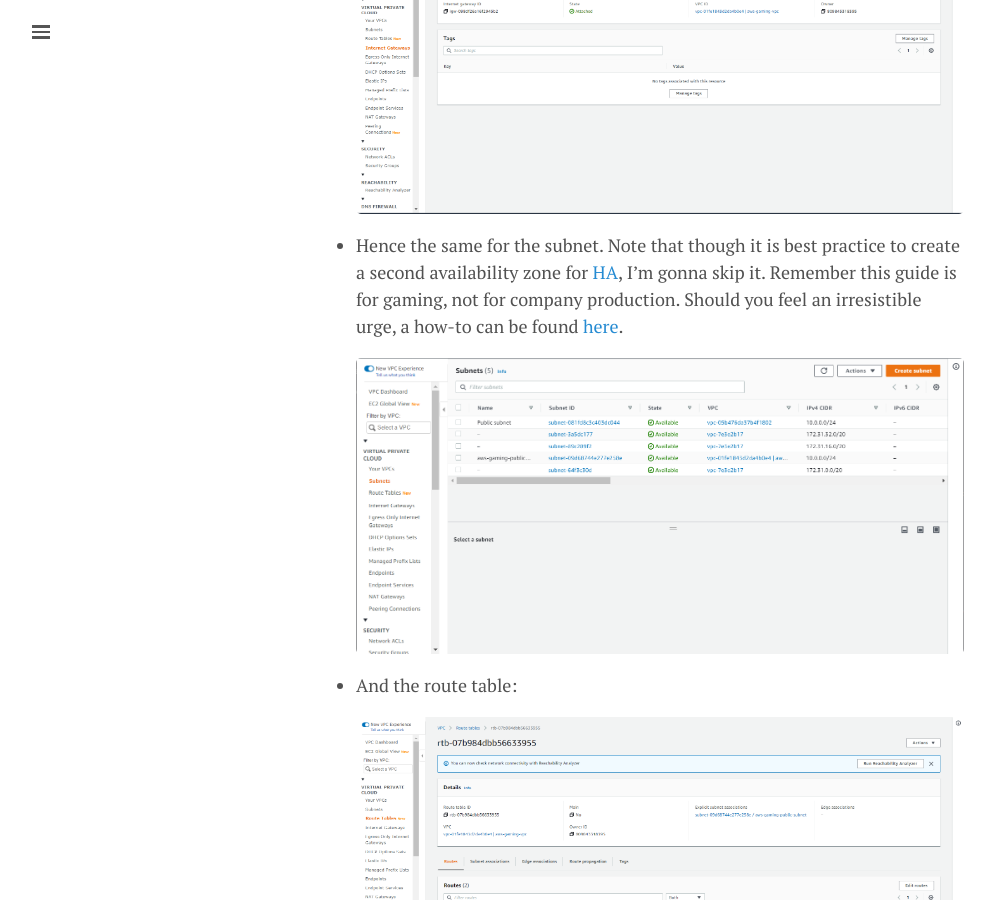
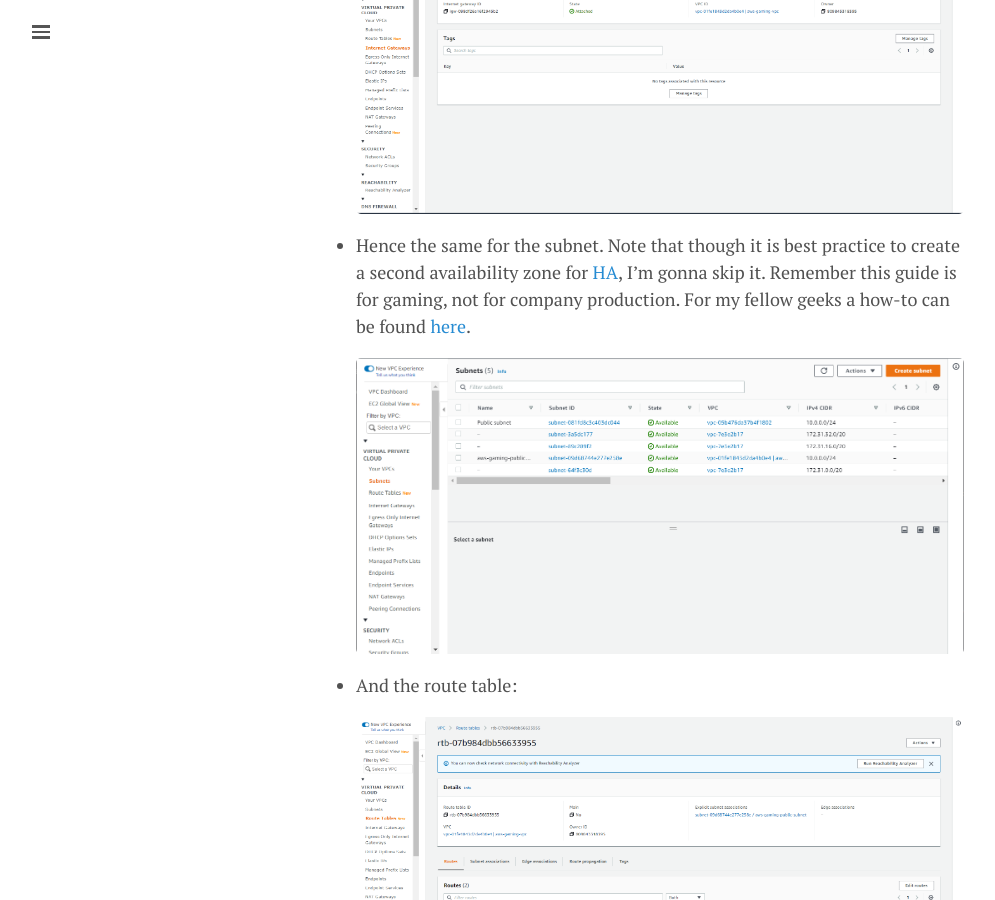
Before and after one commit to lgeurts/lgeurts.github.io, a Jekyll site: the page built from _posts/2021-11-02-aws-high-performance-cloud-gaming.md, in a window 1280 px wide and 900 px high, scrolled down 3690 px. Shown: the whole window, without its empty margins (0-995 px from the left). Built offline with Jekyll 4.4.1, drawn with Linux system fonts in a browser that asks for light colours; nearby versions of some CDN libraries; comment, search, counter and statistics services are not loaded.

Commit message:
Update 2021-11-02-aws-high-performance-cloud-gaming.md

```diff
--- a/_posts/2021-11-02-aws-high-performance-cloud-gaming.md
+++ b/_posts/2021-11-02-aws-high-performance-cloud-gaming.md
@@ -70,7 +70,7 @@ Building yourself? Sure, but the same principles for all components applies. And
 
   <img src="/assets/aws-parsec-setup/vpc-internet-gateway.png" width="654">
 
-- Hence the same for the subnet. Note that though it is best practice to create a second availability zone for [HA](https://aws.amazon.com/about-aws/global-infrastructure/regions_az/), I'm gonna skip it. Remember this guide is for gaming, not for company production. Should you feel an irresistible urge, a how-to can be found [here](https://tomgregory.com/when-to-create-different-subnets-in-aws-vpcs/).
+- Hence the same for the subnet. Note that though it is best practice to create a second availability zone for [HA](https://aws.amazon.com/about-aws/global-infrastructure/regions_az/), I'm gonna skip it. Remember this guide is for gaming, not for company production. For my fellow geeks a how-to can be found [here](https://tomgregory.com/when-to-create-different-subnets-in-aws-vpcs/).
 
   <img src="/assets/aws-parsec-setup/vpc-subnet.png" width="654">
 
```
